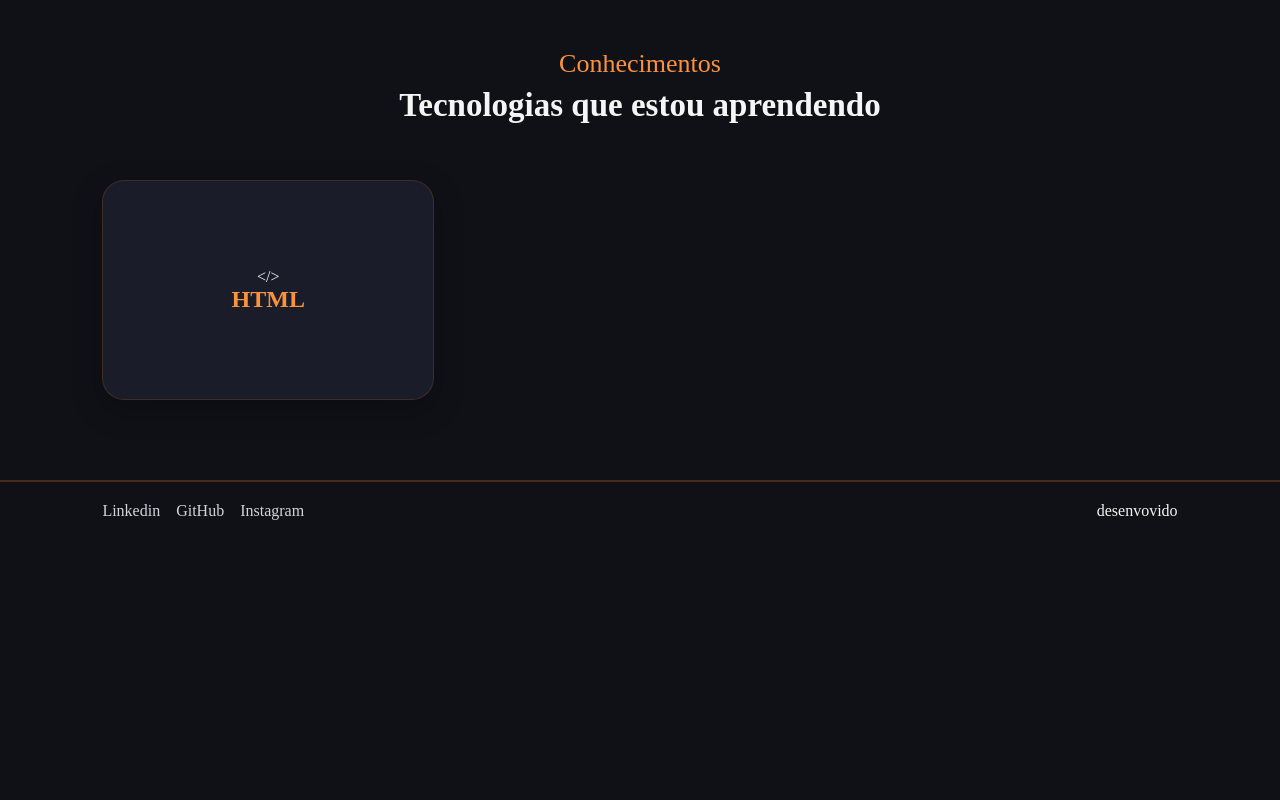
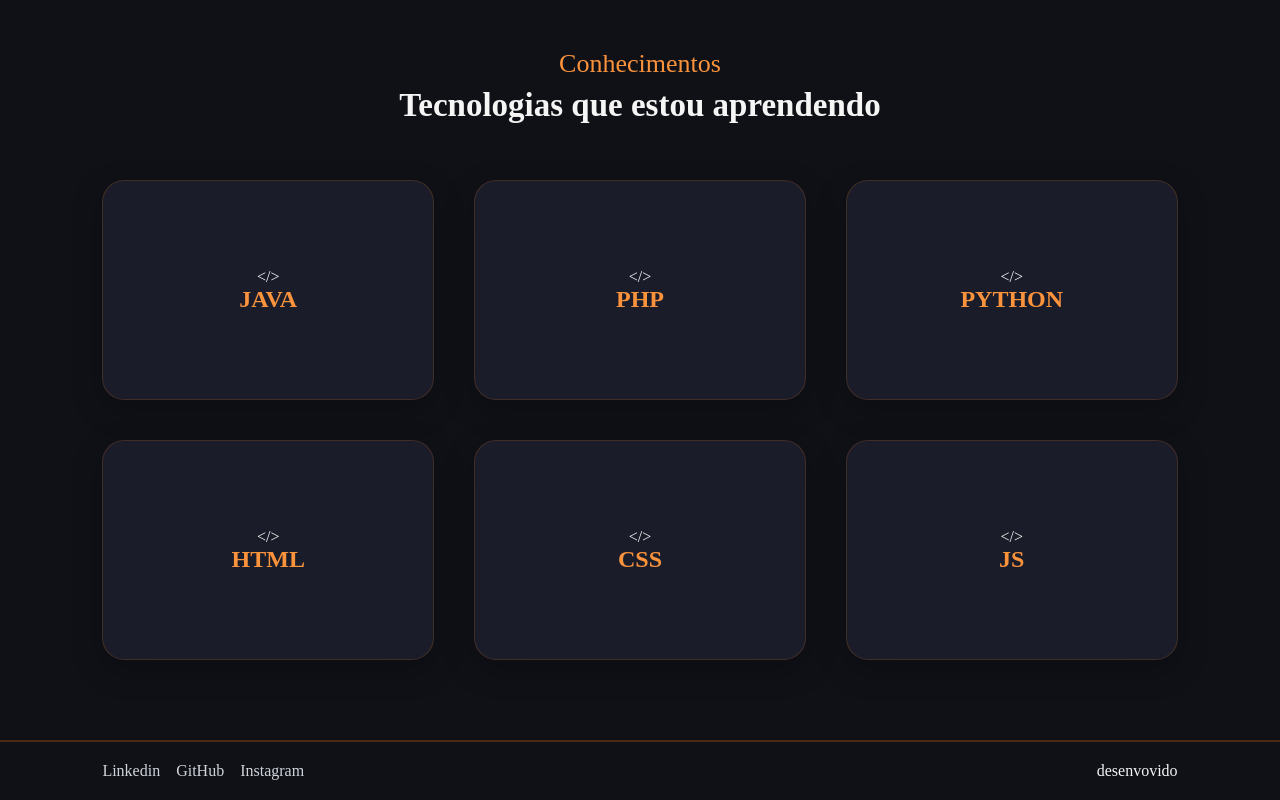
Before and after one commit to NicoleGuirardelli/teste-123, a plain HTML site: page index.html in a window 1280 px wide. Shown: the part 721-1521 px from the top of the page. Before the commit the page ends 1261 px from the top, so only its background shows below. Drawn offline with Linux system fonts and the light colour scheme.

Commit message:
adicionando cards

```diff
--- a/index.html
+++ b/index.html
@@ -46,11 +46,92 @@
                 <p>Conhecimentos</p>
                 <h2>Tecnologias que estou aprendendo</h2>
             </div>
+
+           <article class="card">
+            <div class="card-conteudo">
+                <div class="card-frente">
+                    <span class="icone-tec">&lt;/&gt;</span>
+                    <h3>JAVA</h3>
+
+                </div>
+
+                <div class="card-verso">
+                    <code>
+                        codigo
+                    </code>
+
+                </div>
+            </div>
+           </article>
+           <article class="card">
+            <div class="card-conteudo">
+                <div class="card-frente">
+                    <span class="icone-tec">&lt;/&gt;</span>
+                    <h3>PHP</h3>
+
+                </div>
+
+                <div class="card-verso">
+                    <code>
+                        codigo
+                    </code>
+
+                </div>
+            </div>
+           </article>
+           <article class="card">
+            <div class="card-conteudo">
+                <div class="card-frente">
+                    <span class="icone-tec">&lt;/&gt;</span>
+                    <h3>PYTHON</h3>
+
+                </div>
+
+                <div class="card-verso">
+                    <code>
+                        codigo
+                    </code>
+
+                </div>
+            </div>
+           </article>
            <article class="card">
             <div class="card-conteudo">
                 <div class="card-frente">
                     <span class="icone-tec">&lt;/&gt;</span>
                     <h3>HTML</h3>
+
+                </div>
+
+                <div class="card-verso">
+                    <code>
+                        codigo
+                    </code>
+
+                </div>
+            </div>
+           </article>
+           <article class="card">
+            <div class="card-conteudo">
+                <div class="card-frente">
+                    <span class="icone-tec">&lt;/&gt;</span>
+                    <h3>CSS</h3>
+
+                </div>
+
+                <div class="card-verso">
+                    <code>
+                        codigo
+                    </code>
+
+                </div>
+            </div>
+           </article>
+           <article class="card">
+            <div class="card-conteudo">
+                <div class="card-frente">
+                    <span class="icone-tec">&lt;/&gt;</span>
+                    <h3>JS</h3>
 
                 </div>
 
```
